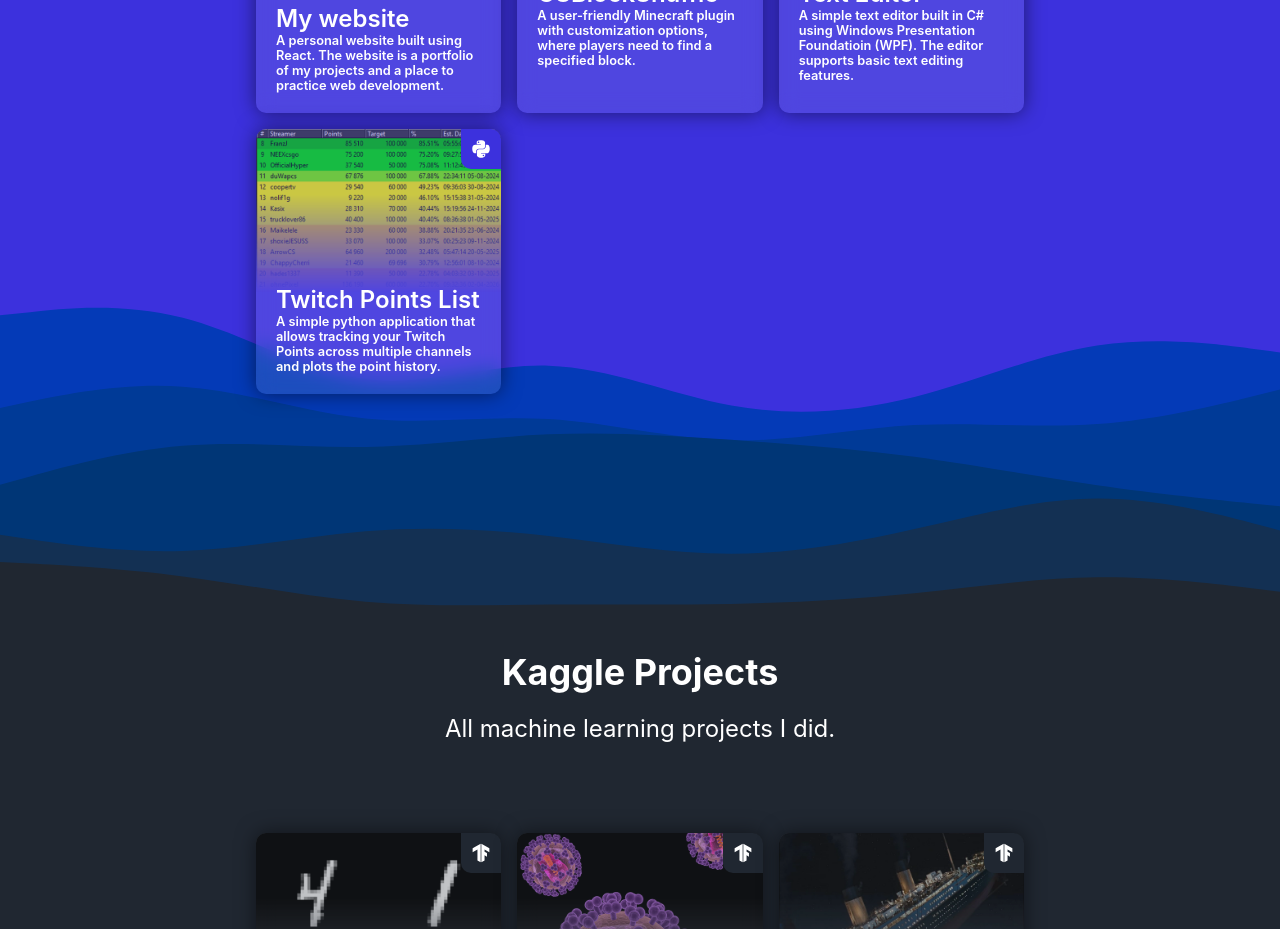
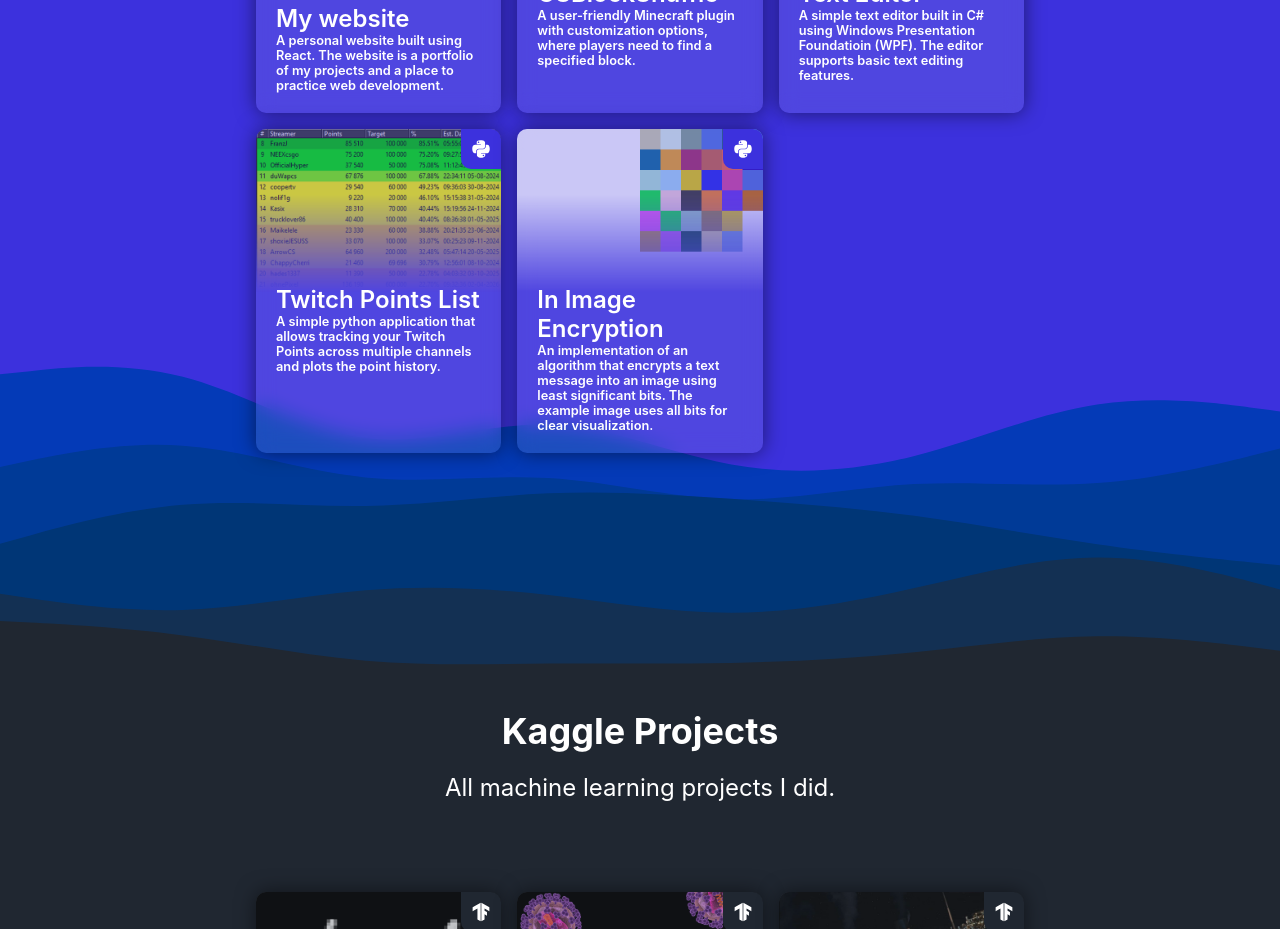
Before and after one commit to StanislawStankiewicz/StanislawStankiewicz.github.io, a React (Create React App) app: page / in a window 1280 px wide. Shown: the part 1320-2249 px from the top of the page. Built offline with nearby package versions, Linux system fonts and the light colour scheme.

Commit message:
Add inImageEncryption project

```diff
--- a/src/projects.js
+++ b/src/projects.js
@@ -3,6 +3,7 @@ import myWebsiteImage from "./components/images/website.png";
 import blockshuffleImage from "./components/images/blockshuffle.png";
 import textEditorImage from "./components/images/texteditor.png";
 import twitchPointsListImage from "./components/images/twitchpoints.png";
+import inImageEncryptionImage from "./components/images/inimageencryption.png";
 
 import { ReactComponent as CSharpIcon } from "./components/icons/csharp.svg";
 import { ReactComponent as JavaIcon } from "./components/icons/java.svg";
@@ -60,6 +61,14 @@ export const githubProjects = {
     description:
       "A simple python application that allows tracking your Twitch Points across multiple channels and plots the point history.",
     image: twitchPointsListImage,
+    link: "https://github.com/StanislawStankiewicz/TwitchPointsTracker",
+    icons: [PythonIcon],
+  },
+  inImageEncryption: {
+    title: "In Image Encryption",
+    description:
+      "An implementation of an algorithm that encrypts a text message into an image using least significant bits. The example image uses all bits for clear visualization.",
+    image: inImageEncryptionImage,
     link: "https://github.com/StanislawStankiewicz/TwitchPointsTracker",
     icons: [PythonIcon],
   },
```
Also changed, not shown: src/components/images/inimageencryption.png (added).
